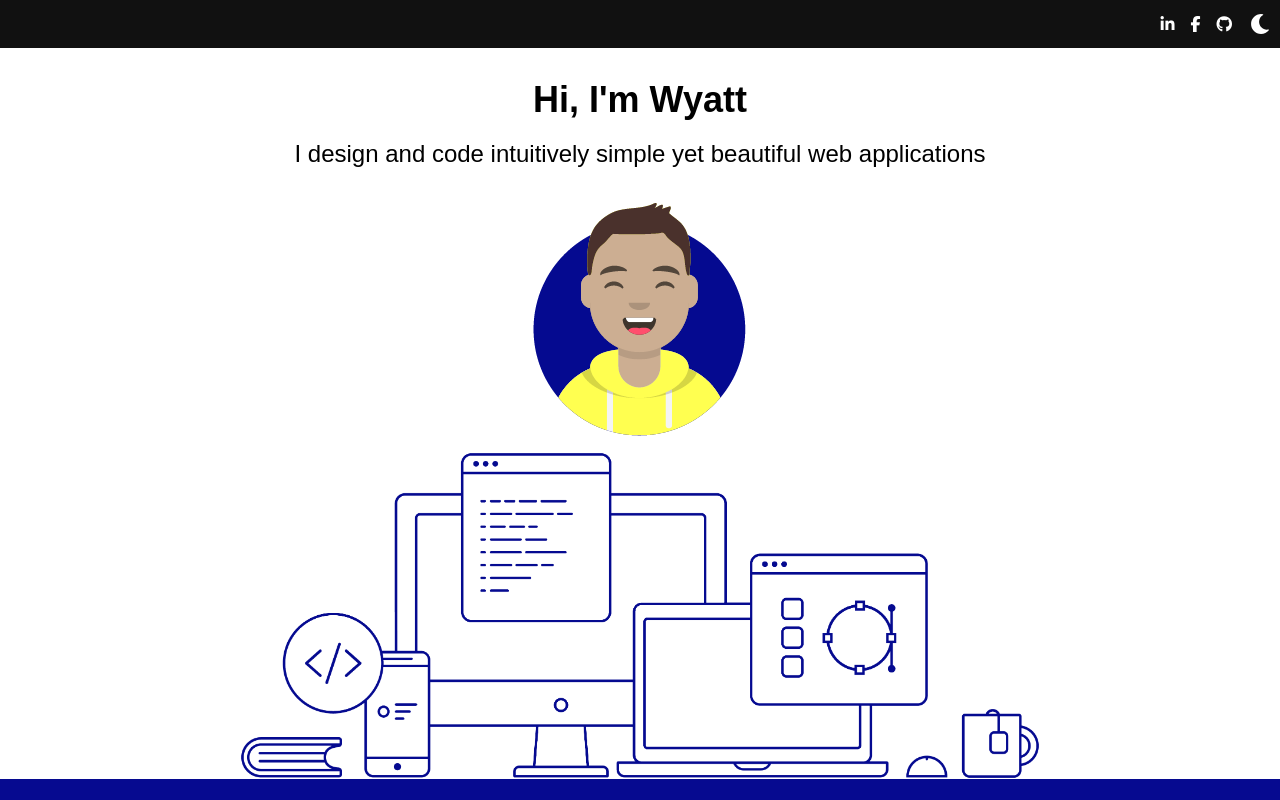
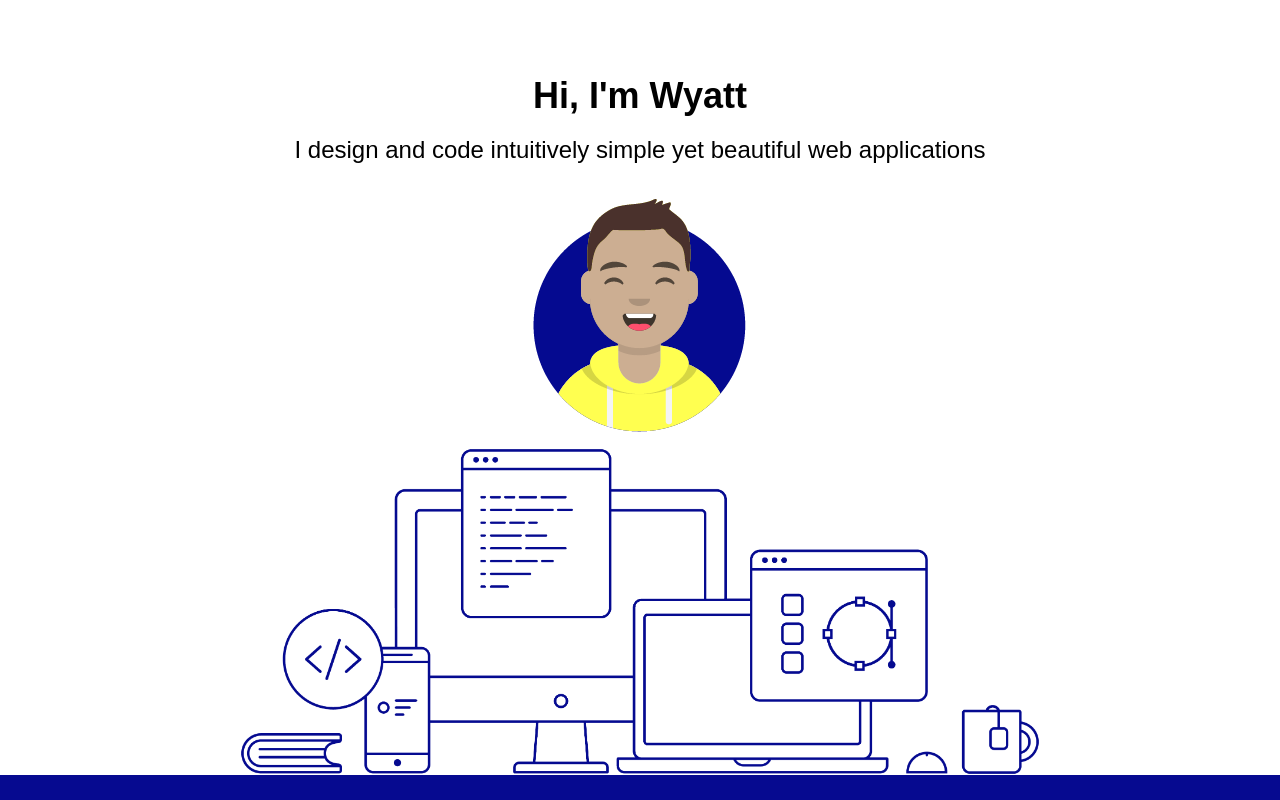
Before and after one commit to rwyattwalker/portfolio, a React (Create React App) app: page / in a window 1280 px wide. Shown: the top 800 px of the page. Built offline with nearby package versions, Linux system fonts and the light colour scheme; a web font is replaced by a local one.

Commit message:
Move Initial Files to TS #4

```diff
--- a/src/Components/Nav/NavContainer.js
+++ b/src/Components/Nav/NavContainer.tsx
@@ -3,9 +3,9 @@ import Toggle from '../../ToggleTheme'
 import NavItem from './NavItem'
 // import NavSwitch from './NavSwitch'
 
-function NavContainer() {
+function NavContainer():JSX.Element {
   return (
-    <nav class="navbar bg-[#111] flex justify-end h-12">
+    <nav className="navbar bg-[#111] flex justify-end h-12">
       <NavItem url={'https://www.linkedin.com/in/wyatt-walker-aa182b138'} fontAwesomeIcon={'fab fa-linkedin-in'}/>
       <NavItem url={'https://www.facebook.com/wyatt.walker.50'} fontAwesomeIcon={'fab fa-facebook-f'}/>
       <NavItem url={'https://www.linkedin.com/in/wyatt-walker-aa182b138'} fontAwesomeIcon={'fab fa-github'}/>
--- a/src/Components/Nav/NavItem.js
+++ b/src/Components/Nav/NavItem.tsx
@@ -1,6 +1,10 @@
 import React from 'react'
 
-function NavItem({url, fontAwesomeIcon}) {
+interface Props{
+    url:string,
+    fontAwesomeIcon:any
+}
+function NavItem({url, fontAwesomeIcon}:Props) {
   return (
     <a href={url} rel="noreferrer" target="_blank"><i className={`${fontAwesomeIcon} p-2 mt-2 text-[#fff]`}></i></a>
   )
--- a/src/Components/Projects/ProjectsContainer.js
+++ b/src/Components/Projects/ProjectsContainer.tsx
@@ -1,7 +1,7 @@
 import React from 'react'
 import Project from './Project'
 
-function ProjectsContainer() {
+function ProjectsContainer():JSX.Element {
   return (
    <div className="dark:bg-dark-background">
       <h2 className="mx-auto text-4xl dark:text-dark-text-primary">Recent Projects</h2>
```
Also changed, not shown: src/Components/Projects/Project.tsx (renamed from src/Components/Projects/Project.js, +7 -2 lines).
